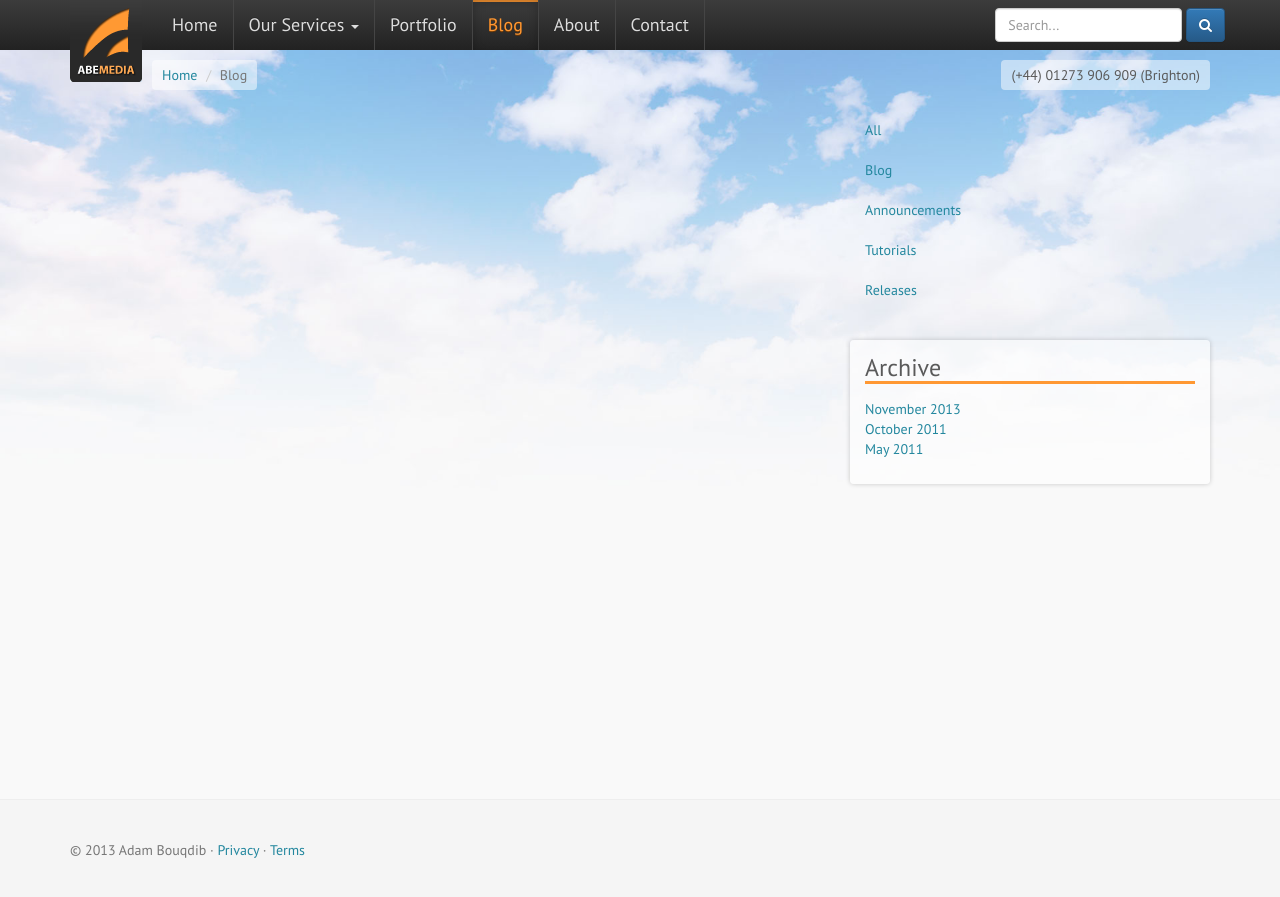
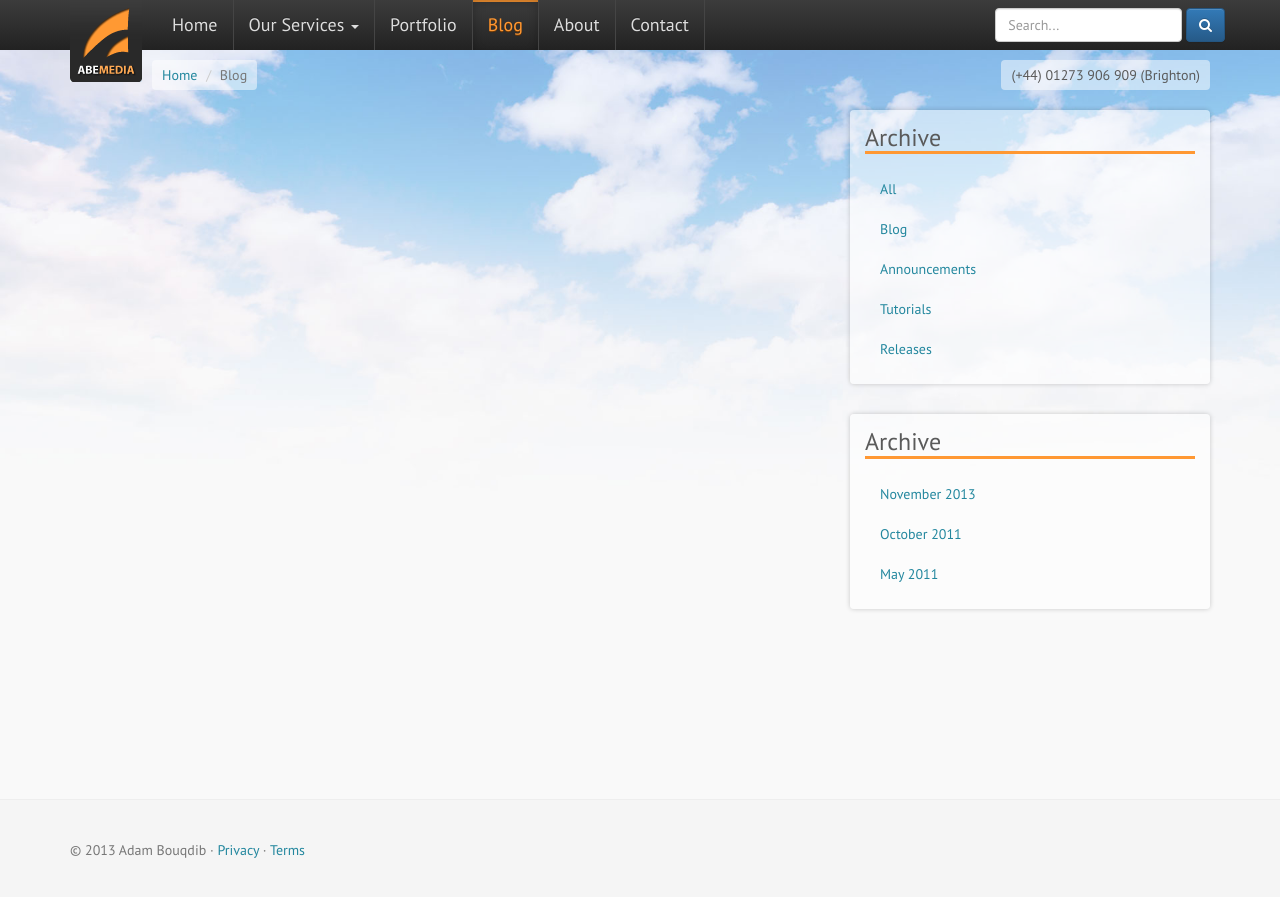
Before and after one commit to abemedia/abemedia.github.io, a Jekyll site: the page built from blog/index.html, in a window 1280 px wide. Shown: the top 897 px of the page. Built offline with Jekyll 4.4.1, drawn with Linux system fonts in a browser that asks for light colours; nearby versions of some CDN libraries; comment, search, counter and statistics services are not loaded.

Commit message:
Update side-blog.html

```diff
--- a/_includes/side-blog.html
+++ b/_includes/side-blog.html
@@ -1,4 +1,5 @@
-        <div class="nav-menu">
+        <div class="box">
+          <h3>Archive</h3>
           <ul class="nav nav-list">
             <li{% if page.slug == 'blog' %} class="active"{% endif %}><a href="{{ site.url }}/blog">All</a></li>
             {% for item in site.categories %}
@@ -10,7 +11,7 @@
         </div>
         <div class="box">
           <h3>Archive</h3>
-          <ul class="list-unstyled">
+          <ul class="nav nav-list">
             {% for post in site.posts %}
             {% capture month %}{{ post.date | date: '%m%Y' }}{% endcapture %}
             {% capture nmonth %}{{ post.next.date | date: '%m%Y' }}{% endcapture %}
```
